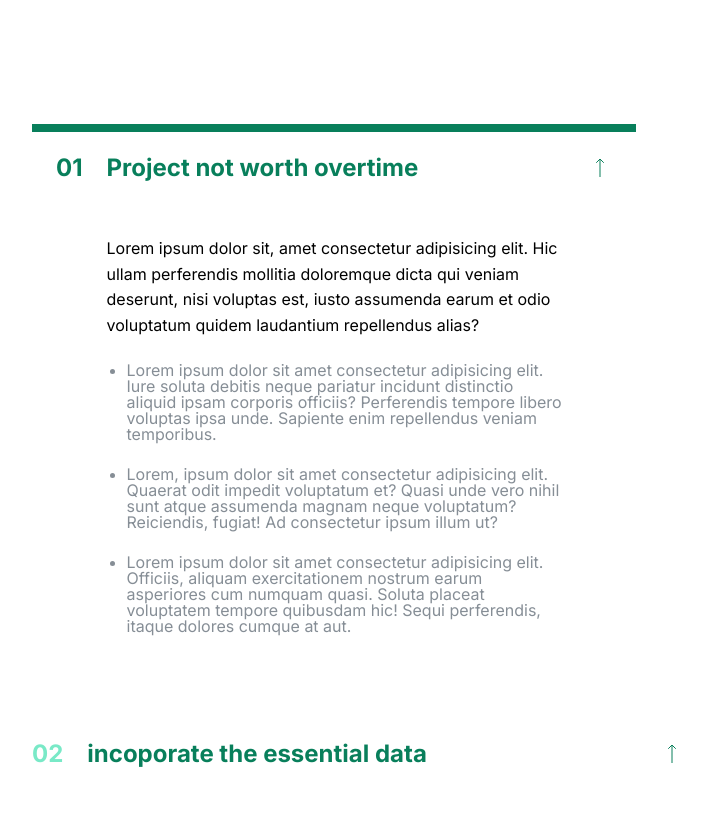
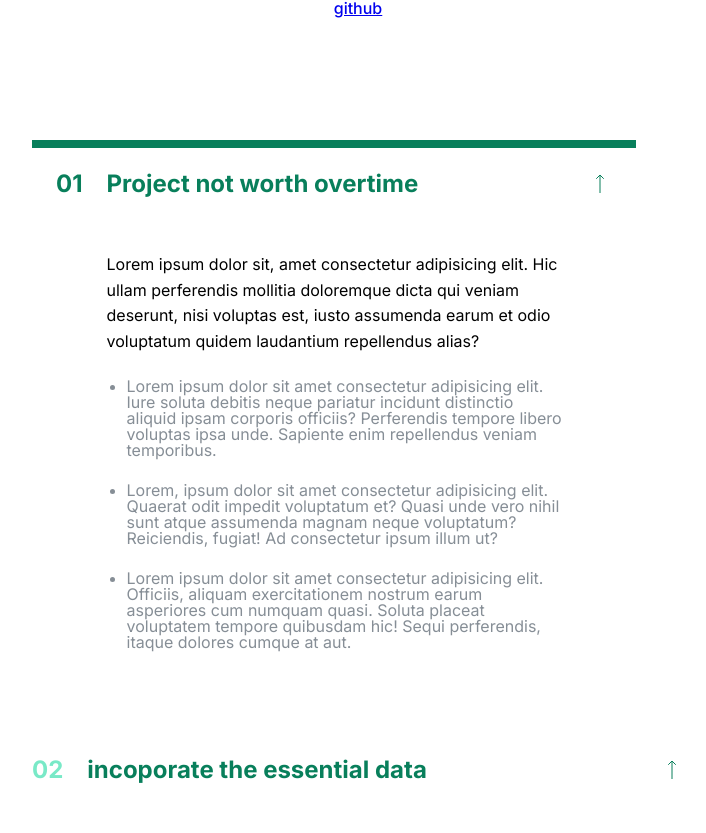
Before and after one commit to jogode/-2, a plain HTML site: page index.html in a window 1280 px wide. Shown: the top 833 px of the page, without its empty margins (282-988 px from the left). Drawn offline with Linux system fonts and the light colour scheme.

Commit message:
wd
wdwdawd

```diff
--- a/index.html
+++ b/index.html
@@ -225,10 +225,20 @@
         tbody tr:nth-child(even) {
             background-color: #dee2e6;
         }
+
+        .github {
+            display: flex;
+            justify-content: center;
+            text-align: center;
+            font-size: 100;
+            font-weight: 500;
+        }
     </style>
 </head>
 
 <body>
+
+    <a href="https://github.com/jogode/-2.git" target="_blank" class="github">github</a>
     <div class="according">
         <div class="item">
             <div class="item open">
```
Also changed, not shown: hutao.jpg (added).
